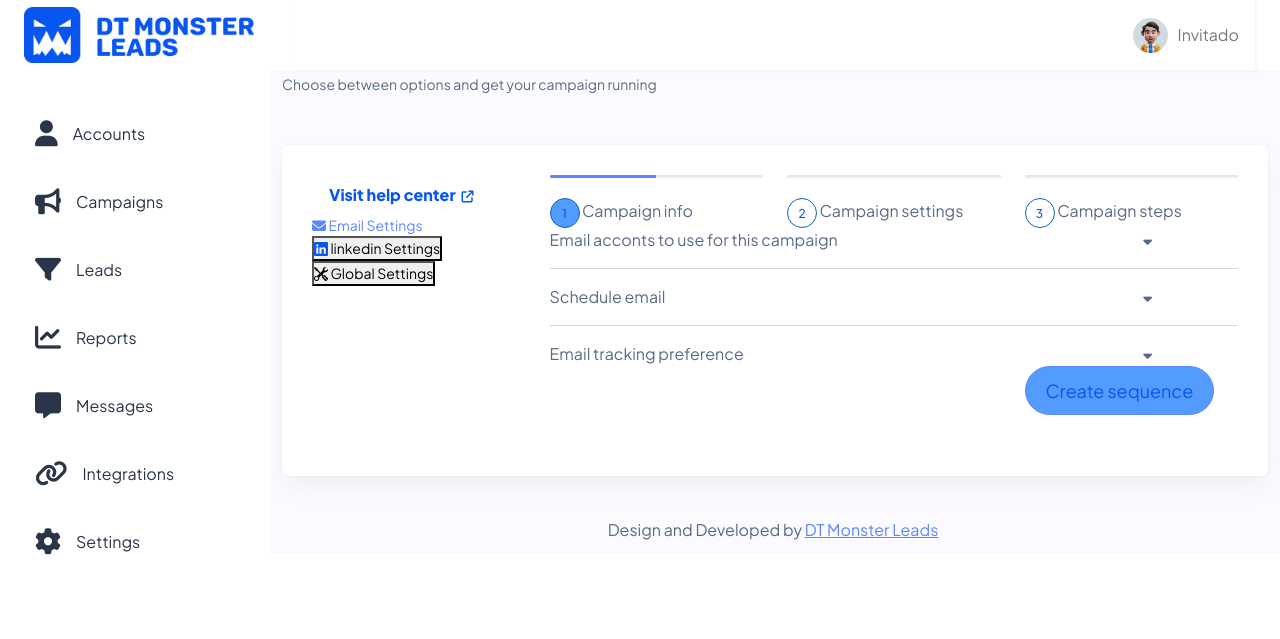
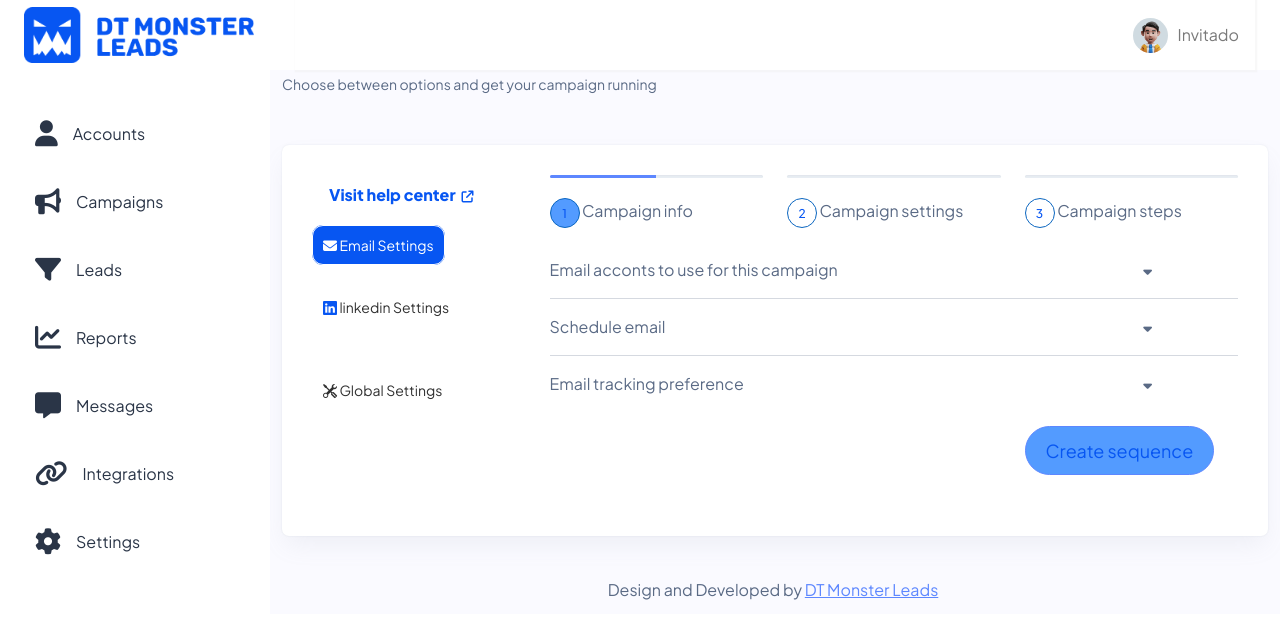
Before and after one commit to webdtmarketing/codemonster, a PHP site: page /manage-campaigns.html in a window 1280 px wide. Shown: the top 639 px of the page. Run offline with PHP 8.4, Linux system fonts and the light colour scheme; some libraries are stand-ins or nearby versions.

Commit message:
Add files via upload

```diff
--- a/assets/css/monster.css
+++ b/assets/css/monster.css
@@ -622,3 +622,45 @@ a.sidebar-link.active {
     height: calc(100vh - 80px);
     border-radius: 7px;
 }
+@media only screen and (max-width: 600px) {
+    .row.tabs {
+        display: none;
+    }
+}
+button.cuatro {
+    margin: 30px 15px 10px 0px;
+    color: #303030;
+    padding: 10px;
+    background: #ffffff;
+    border: 1px solid #ffffff;
+}
+a.tres {
+    margin: 20px 15px 10px 0px;
+    color: #ffffff;
+    border-radius: 11px;
+    padding: 10px;
+    background: #0756f2;
+    border: 1px solid #ffffff;
+}
+a.btn.sis {
+    margin-bottom: 20px;
+}
+.row.desp {
+    margin-top: 30px;
+}
+div#interg {
+    margin: 100px  !important;
+}
+a.btn.btn-light-info.text-info.font-medium.red {
+    background-color: #0756f2;
+    color: white !important;
+    margin-top: 15px;
+}
+a.conec {
+    margin: 0px 15px 10px 0px;
+    color: #0756f2;
+    border-radius: 50px;
+    padding: 5px;
+    background: #539bff;
+    border: 1px solid #5d87ff;
+}
```
